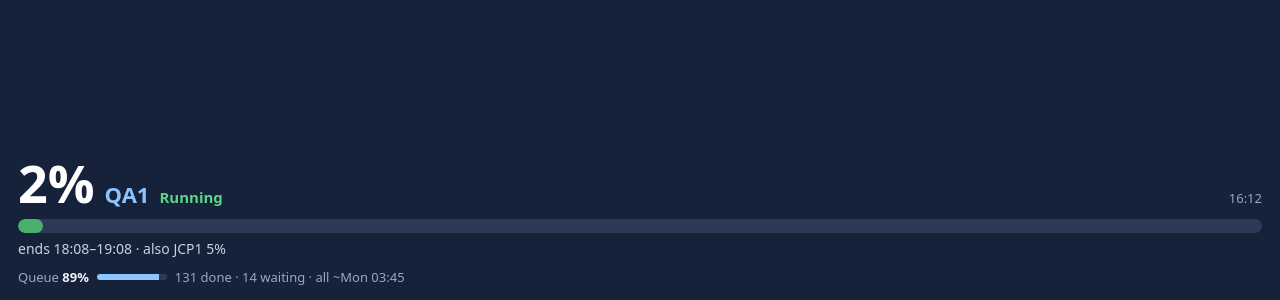
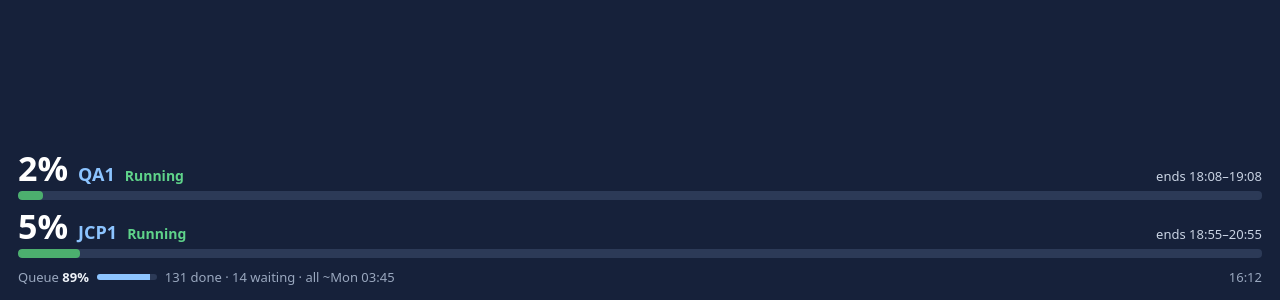
Before and after one commit to RRR7861/ppg-bar, a plain HTML site: page bar-3.html in a window 1280 px wide. Shown: the part 500-800 px from the top of the page. Drawn offline with Linux system fonts and the light colour scheme.

Commit message:
Widget 1.3: one row per running step
Co-Authored-By: Claude Opus 5.5 <noreply@anthropic.com>
Claude-Session: https://claude.ai/code/session_019J9gj3a4qupJyVxtoesxiQ

```diff
--- a/bar-3.html
+++ b/bar-3.html
@@ -4,23 +4,23 @@
 <title>PPG</title>
 <style>
 html,body{margin:0;padding:0;background:#16213a;color:#eef2f8;font-family:system-ui,-apple-system,"Segoe UI",Roboto,sans-serif;overflow:hidden}
-.w{box-sizing:border-box;height:100vh;display:flex;flex-direction:column;justify-content:flex-end;padding:44px 18px 14px}
-.t{display:flex;align-items:baseline;gap:10px;white-space:nowrap}
-.p{font-size:52px;font-weight:800;line-height:1;color:#ffffff}
-.n{font-size:22px;font-weight:700;color:#8cc4ff}
-.s{font-size:15px;font-weight:700;color:#5fd38a}
-.a{margin-left:auto;font-size:13px;color:#9aa8bf}
-.bar{height:14px;border-radius:7px;background:#2c3a57;overflow:hidden;margin:10px 0 6px}
-.bar i{display:block;height:100%;width:2%;background:#4caf6e;border-radius:7px}
-.e{font-size:14px;color:#c9d3e3;white-space:nowrap;overflow:hidden;text-overflow:ellipsis}
+.w{box-sizing:border-box;height:100vh;display:flex;flex-direction:column;justify-content:flex-end;padding:30px 18px 14px}
+.r+.r{margin-top:9px}
+.t{display:flex;align-items:baseline;gap:10px;white-space:nowrap;overflow:hidden}
+.p{font-size:34px;font-weight:800;line-height:1;color:#ffffff}
+.n{font-size:18px;font-weight:700;color:#8cc4ff}
+.s{font-size:14px;font-weight:700;color:#5fd38a}
+.a{margin-left:auto;font-size:13px;color:#c9d3e3;overflow:hidden;text-overflow:ellipsis}
+.bar{height:9px;border-radius:4px;background:#2c3a57;overflow:hidden;margin:5px 0 0px}
+.bar i{display:block;height:100%;background:#4caf6e;border-radius:4px}
+.e{font-size:13px;color:#c9d3e3;white-space:nowrap;overflow:hidden;text-overflow:ellipsis}
 .q{display:flex;align-items:center;gap:8px;margin-top:10px;font-size:13px;color:#9aa8bf;white-space:nowrap}
 .q b{color:#eef2f8}
-.qb{flex:0 0 70px;height:6px;border-radius:3px;background:#2c3a57;overflow:hidden}
+.qb{flex:0 0 60px;height:6px;border-radius:3px;background:#2c3a57;overflow:hidden}
 .qb i{display:block;height:100%;width:89%;background:#8cc4ff}
 .ql{overflow:hidden;text-overflow:ellipsis}
+.qa{margin-left:auto;padding-left:6px}
 </style></head><body><div class="w">
-<div class="t"><span class="p">2%</span><span class="n">QA1</span><span class="s">Running</span><span class="a">16:12</span></div>
-<div class="bar"><i></i></div>
-<div class="e">ends 18:08–19:08 · also JCP1 5%</div>
-<div class="q"><span>Queue <b>89%</b></span><span class="qb"><i></i></span><span class="ql">131 done · 14 waiting · all ~Mon 03:45</span></div>
+<div class="r"><div class="t"><span class="p">2%</span><span class="n">QA1</span><span class="s">Running</span><span class="a">ends 18:08–19:08</span></div><div class="bar"><i style="width:2%"></i></div></div><div class="r"><div class="t"><span class="p">5%</span><span class="n">JCP1</span><span class="s">Running</span><span class="a">ends 18:55–20:55</span></div><div class="bar"><i style="width:5%"></i></div></div>
+<div class="q"><span>Queue <b>89%</b></span><span class="qb"><i></i></span><span class="ql">131 done · 14 waiting · all ~Mon 03:45</span><span class="qa">16:12</span></div>
 </div></body></html>
```
Also changed, not shown: bar-4.html (added, +26 -0 lines), index.html (+14 -14 lines).
